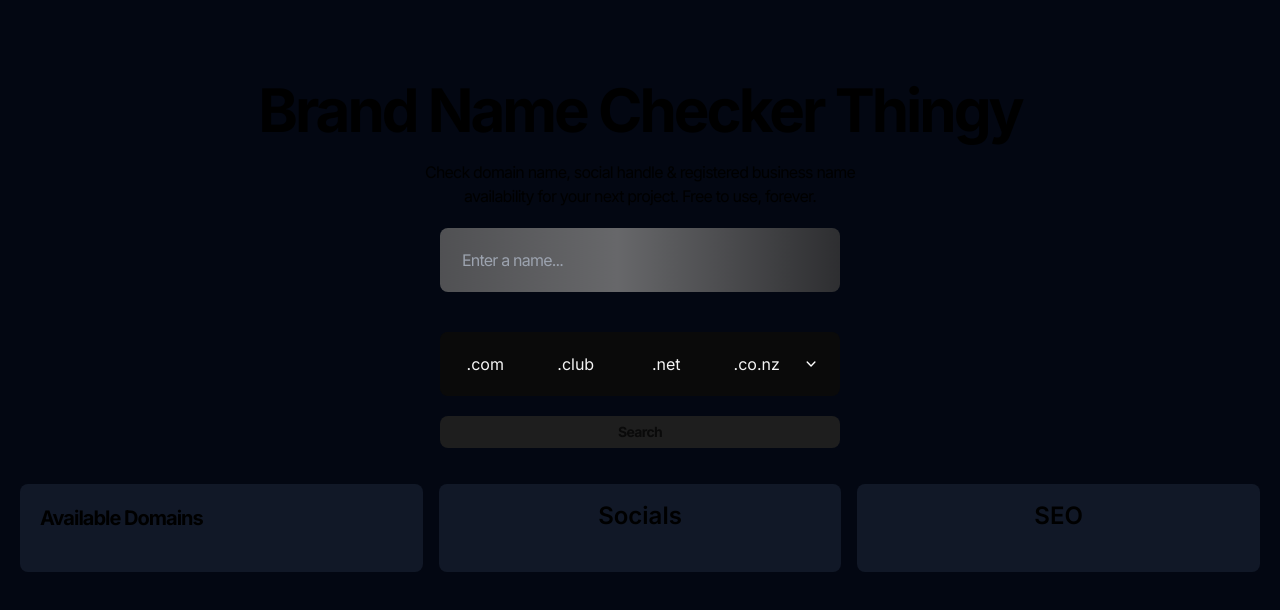
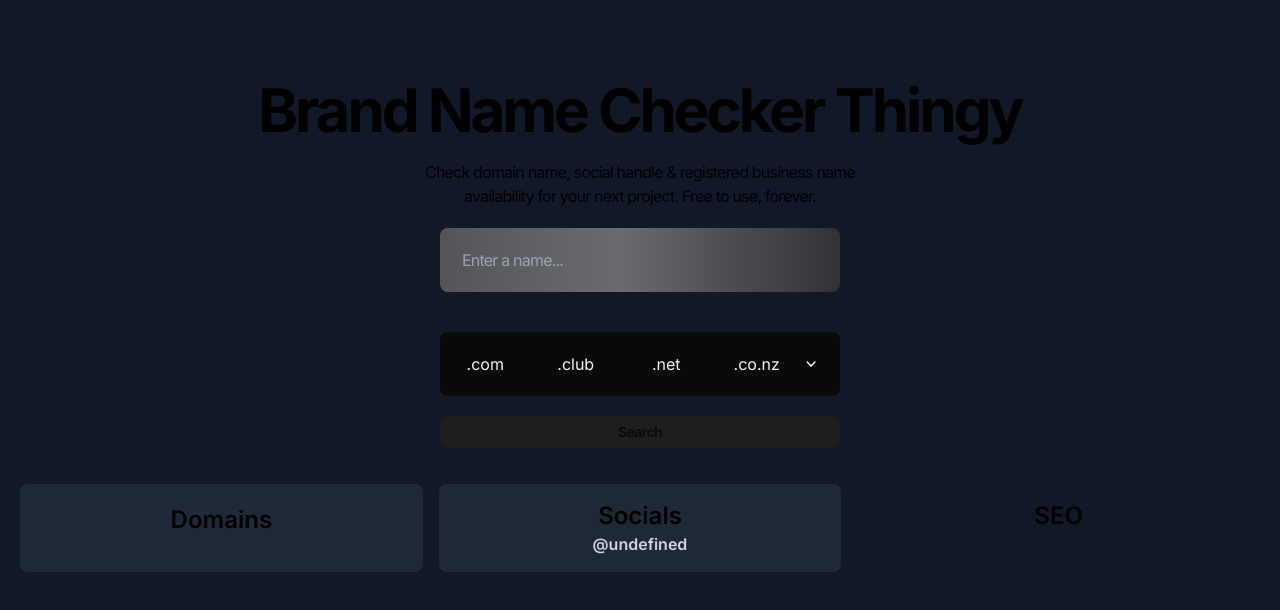
Before and after one commit to jacobbinnie/brand-name-checker-thingy, a Next.js app: page / in a window 1280 px wide. Shown: the top 610 px of the page. Built offline with nearby package versions, Linux system fonts and the light colour scheme.

Commit message:
Tweak colors

```diff
--- a/src/app/api/check-socials/route.ts
+++ b/src/app/api/check-socials/route.ts
@@ -6,9 +6,9 @@ import { SocialPlatform } from "@/app/interfaces/socialPlatforms";
 const RAPID_API_KEY = process.env.NEXT_PUBLIC_RAPID_API_KEY || "";
 
 export async function GET(request: NextRequest) {
-  console.log("Fetching socials");
   const { searchParams } = new URL(request.url);
   const q = searchParams.get("q");
+  console.log(`Fetching socials: ${q}`);
 
   const socials = await kv.get<Record<SocialPlatform, boolean>>(`${q}-socials`);
 
--- a/src/app/page.tsx
+++ b/src/app/page.tsx
@@ -1,5 +1,4 @@
 "use client";
-import DomainSelector from "@/components/DomainSelector";
 import LandingInfo from "@/components/LandingInfo";
 import Search from "@/components/Search";
 import useDomain from "@/hooks/useDomain";
@@ -37,7 +36,7 @@ export default function Home() {
   } = useDomain(confirmedSearchQuery);
 
   return (
-    <div className="w-full flex px-5 py-20 flex-col min-h-screen gap-5 items-center bg-gray-950">
+    <div className="w-full flex px-5 py-20 flex-col min-h-screen gap-5 items-center bg-gray-900">
       <LandingInfo />
       <Search
         searchQuery={searchQuery}
--- a/src/components/DomainList/DomainList.tsx
+++ b/src/components/DomainList/DomainList.tsx
@@ -28,10 +28,8 @@ function DomainList({ domainData }: DomainListProps) {
   };
 
   return (
-    <div className="w-full bg-gray-900 rounded-lg p-5">
-      <h1 className="font-bold tracking-tighter text-xl mb-5">
-        Available Domains
-      </h1>
+    <div className="w-full bg-gray-800 rounded-lg p-5">
+      <h2 className={"text-center text-2xl font-semibold"}>Domains</h2>
       {renderDomainResponses()}
     </div>
   );
--- a/src/components/SocialResult/index.tsx
+++ b/src/components/SocialResult/index.tsx
@@ -3,15 +3,26 @@ import React, { useEffect, useState } from "react";
 import { ConfirmedSearchQuery } from "@/app/interfaces";
 import { SocialPlatform } from "@/app/interfaces/socialPlatforms";
 import { CheckBadgeIcon, XCircleIcon } from "@heroicons/react/20/solid";
+import axios from "axios";
 
 interface SocialResultProps {
   search?: ConfirmedSearchQuery;
 }
+
+const importantSocials = [
+  SocialPlatform.github,
+  SocialPlatform.instagram,
+  SocialPlatform.facebook,
+  SocialPlatform.shopify,
+];
+
+const capitialiseString = (text: string) =>
+  text.charAt(0).toUpperCase() + text.slice(1);
+
 function SocialResult({ search }: SocialResultProps) {
   const { data } = useSWR<Record<SocialPlatform, boolean>>(
-    search?.query ? `socials-${search?.query}` : null,
-    async () =>
-      fetch(`/api/check-socials?q=${search?.query}`).then((res) => res.json()),
+    search ? `socials-${search?.query}` : null,
+    async () => (await axios(`/api/check-socials?q=${search?.query}`)).data,
     {
       revalidateIfStale: false,
       revalidateOnReconnect: false,
@@ -21,21 +32,20 @@ function SocialResult({ search }: SocialResultProps) {
   );
 
   return (
-    <div className={"bg-gray-900 rounded-lg p-4 flex flex-col"}>
+    <div className={"bg-gray-800 rounded-lg p-4 flex flex-col"}>
       <h2 className={"text-center text-2xl font-semibold"}>Socials</h2>
+      <p
+        className={"text-center text-gray-300 font-semibold"}
+      >{`@${search?.query}`}</p>
       {data && (
         <table>
-          <thead>
-            <tr>
-              <th>Platform</th>
-              <th>Available</th>
-            </tr>
-          </thead>
           <tbody>
-            {Object.entries(data).map(([service, available]) => (
+            {Object.entries(data)
+              .filter((d) => importantSocials.includes(d[0] as SocialPlatform))
+              .map(([service, available]) => (
                 <tr key={service}>
-                <td>{service}</td>
-                <td>
+                  <td>{capitialiseString(service)}</td>
+                  <td className={"flex justify-center"}>
                     {available ? (
                       <CheckBadgeIcon className="w-5 h-5 text-accent" />
                     ) : (
```
Lines whose indentation alone changed are shown as unchanged.
